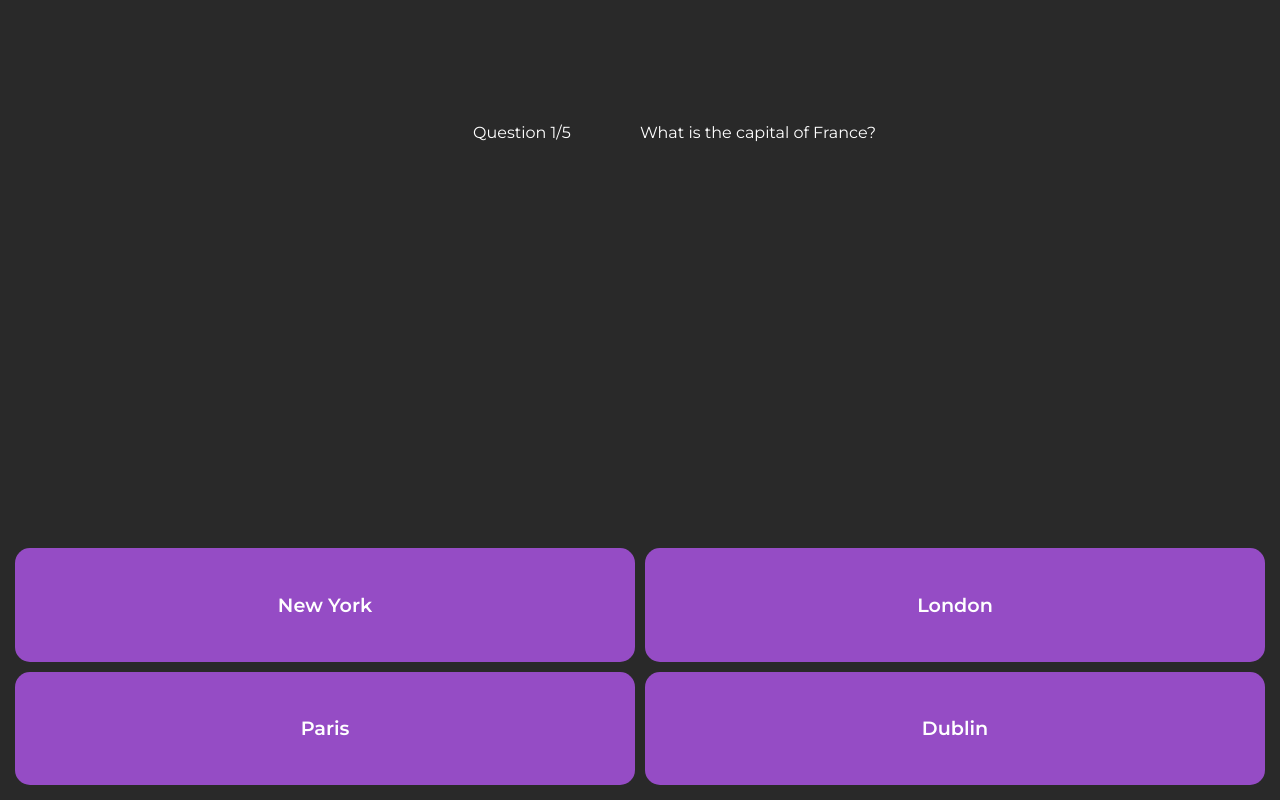
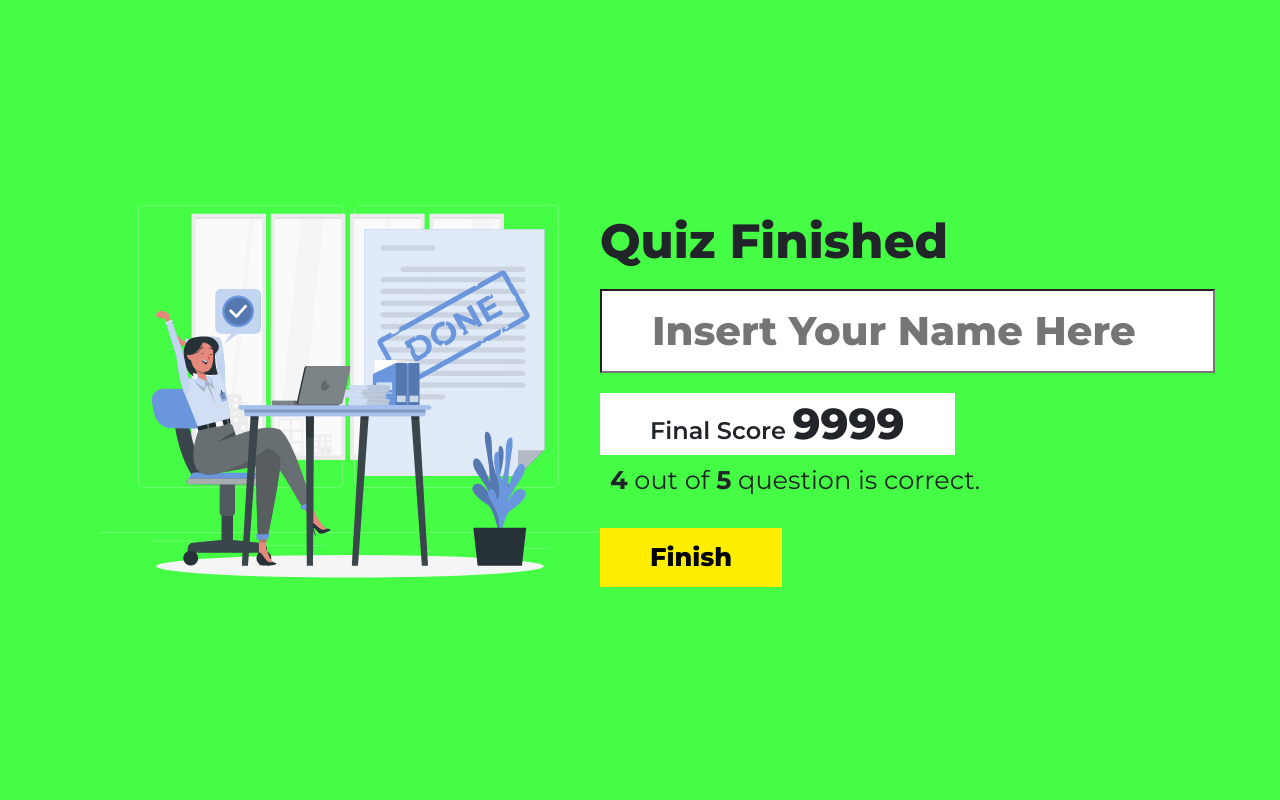
Before and after one commit to erickyudha/logicgate-learning, a React (Create React App) app: page /test in a window 1280 px wide. Built offline with nearby package versions, Linux system fonts and the light colour scheme.

Commit message:
fuck this

```diff
--- a/src/components/App.js
+++ b/src/components/App.js
@@ -3,6 +3,7 @@ import { BrowserRouter, Routes, Route } from "react-router-dom";
 import Home from "./Home";
 import Learning from "./Learning";
 import Quiz from "./Quiz";
+import QuizFinish from "./QuizFinish";
 import SimpleQuiz from "./SimpleQuiz";
 
 export default function App() {
@@ -11,7 +12,7 @@ export default function App() {
         <BrowserRouter>
 
             <Routes>
-                <Route path="/test" element= {<SimpleQuiz />} />
+                <Route path="/test" element= {<QuizFinish name="Erick" score={9999} correctAnswer={4} questionTotal={5} bgClass="bg-green" />} />
                 <Route path="/start-quiz" element={<SimpleQuiz />} />
                 <Route path="/quiz" element={<Quiz />} />
                 <Route path="/learning" element={<Learning />} />
--- a/src/components/QuizFinish.js
+++ b/src/components/QuizFinish.js
@@ -1,12 +1,21 @@
 import React from "react";
+import { Link } from "react-router-dom";
+import "../styles/quizfinish.css";
+import DoneGreen from "../images/Done-green.gif";
+import DoneRed from "../images/Done-red.gif";
 
 export default function QuizFinish(props) {
-    const { name, score, correctAnswer } = props;
+    const { score, correctAnswer, questionTotal, bgClass } = props;
     return (
-        <div className="quiz-finish-screen">
-            <h1>Quiz Finished</h1>
-            <h2>Your score is {props.score}</h2>
-            <button onClick={props.onRestart}>Restart</button>
+        <div className={`quiz-finish-screen ${bgClass}`}>
+            <img draggable={false} src={(bgClass == "bg-green") ? DoneGreen : DoneRed} />
+            <div className="quiz-finish-content">
+                <h1>Quiz Finished</h1>
+                <input type="text" placeholder="Insert Your Name Here" />
+                <h3>Final Score <span className="final-score">{score}</span></h3>
+                <h4><b>{correctAnswer}</b> out of <b>{questionTotal}</b> question is correct.</h4>
+                <Link to="/quiz" className="finish-btn">Finish</Link>
+            </div>
         </div>
     )
 }
--- a/src/components/QuizPanel.js
+++ b/src/components/QuizPanel.js
@@ -7,9 +7,7 @@ export default function QuizPanel() {
   return (
     <div className="quiz-panel">
       <img draggable={false} src={onlineTest} alt="online test" />
-      <Link to="/start-quiz">
-        <button className="start-quiz-btn">Start Quiz</button>
-      </Link>
+      <Link className="start-quiz-btn" to="/start-quiz">Start Quiz</Link>
     </div>
   );
 }
--- a/src/components/SimpleQuiz.js
+++ b/src/components/SimpleQuiz.js
@@ -3,6 +3,7 @@ import { useState } from "react";
 import "../styles/simplequiz.css";
 import { useEffect } from "react";
 import QuizCountdown from "./QuizCountdown";
+import QuizFinish from "./QuizFinish";
 
 export default function Quiz(props) {
     const {name} = props;
@@ -62,6 +63,7 @@ export default function Quiz(props) {
     const startTime = useRef(null);
     const endTime = useRef(null);
     const maxScore = 10000;
+	const correctAnswer = useRef(0);
 
 	const handleAnswerOptionClick = (isCorrect) => {
         isAnswerCorrect.current = isCorrect;
@@ -73,6 +75,7 @@ export default function Quiz(props) {
 
 		if (isCorrect) {
             endTime.current = new Date().getSeconds();
+			correctAnswer.current++;
 			setScore(score + calculateScore(startTime.current, endTime.current));
 		}
 
@@ -109,9 +112,7 @@ export default function Quiz(props) {
             {showLoading ? loadingScreen() : null}
 
 			{showScore ? (
-				<div className='score-section'>
-					You scored {score} out of {questions.length}
-				</div>
+				<QuizFinish score={score} correctAnswer={correctAnswer.current} questionTotal={questions.length} bgClass={isAnswerCorrect ? "bg-green" : "bg-red"} />
 			) : (
 				<div className="quiz-container">
 					<div className='question-section'>
--- a/src/index.css
+++ b/src/index.css
@@ -14,10 +14,10 @@ button:hover, button:focus {
   background-color: rgb(248, 229, 59);
 }
 .bg-green {
-  background-color: rgb(69, 253, 69);
+  background-color: #45fd45;
 }
 .bg-red {
-  background-color: rgb(255, 36, 36);
+  background-color: #ff2424;
 }
 
 body {
--- /dev/null
+++ b/src/styles/quizfinish.css
@@ -0,0 +1,69 @@
+.quiz-finish-screen {
+    margin: 0 auto;
+    width: 100vw;
+    height: 100vh;
+    display: grid;
+    grid-template-columns: 1fr 2fr;
+    align-items: center;
+    overflow-y: hidden;
+}
+
+.quiz-finish-screen img {
+    justify-self: end;
+    margin-left: 100px;
+}
+
+.quiz-finish-content {
+    justify-self: start;
+    display: grid;
+}
+
+.quiz-finish-content h1 {
+    font-weight: 800;
+    font-size: 3em;
+}
+
+.quiz-finish-content input {
+    font-weight: 800;
+    font-size: 2.5em;
+    padding: 10px 50px;
+    background-color: white;
+    margin: 10px 0;
+    width: fit-content;
+}
+
+.quiz-finish-content h3 {
+    font-weight: 600;
+    font-size: 1.5em;
+    padding: 5px 50px;
+    background-color: white;
+    margin: 10px 0;
+    width: fit-content;
+}
+
+.final-score {
+    font-weight: 800;
+    font-size: 1.8em;
+}
+
+.quiz-finish-content h4 {
+    font-size: 1.6em;
+    padding-left: 10px;
+    padding-bottom: 25px;
+}
+
+.finish-btn {
+    background-color: rgb(255, 238, 0);
+    padding: 10px 50px;
+    color: black;
+    font-weight: 800;
+    font-size: 1.6em;
+    text-align: center;
+    text-decoration: none;
+    width: fit-content;
+}
+
+.finish-btn:hover {
+    text-decoration: none;
+    box-shadow: inset 0 0 100px 100px rgba(255, 255, 255, 0.1);
+}
--- a/src/styles/quizpanel.css
+++ b/src/styles/quizpanel.css
@@ -25,3 +25,16 @@
 .quiz-panel button:hover {
     background-color: #326bd6;
 }
+
+.start-quiz-btn {
+    font-weight: 600;
+    padding: 15px 50px;
+    color: white;
+    background-color: #1b3d7c;
+}
+
+.start-quiz-btn:hover {
+    color: #fff;
+    background-color: #326bd6;
+    text-decoration: none;
+}
```
Also changed, not shown: src/images/Done-green.gif (added), src/images/Done-red.gif (added).
